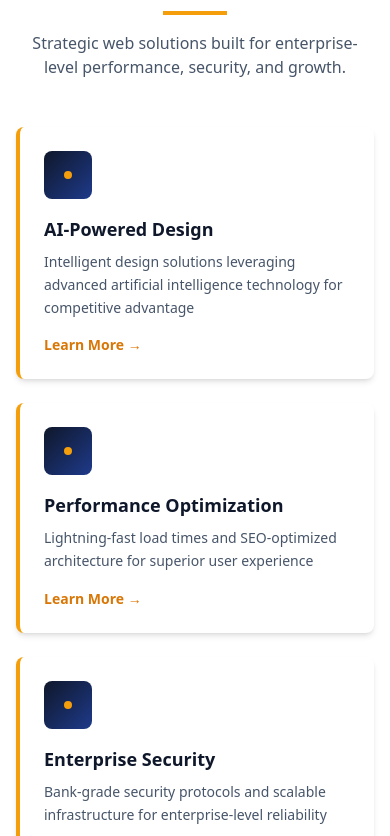
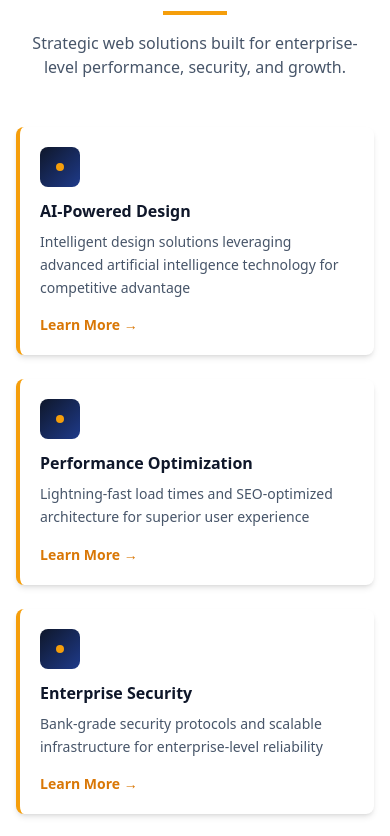
Before and after one commit to jonfolsetech-ctrl/folsetech-test-site, a Next.js app in the folder folse-tech-nextjs/: page / in a window 390 px wide. Shown: the part 780-1616 px from the top of the page. Built offline with nearby package versions, Linux system fonts and the light colour scheme; no server answers.

Commit message:
Fix enterprise security card for mobile - improve responsive styling

```diff
--- a/folse-tech-nextjs/app/components/FeatureCard.tsx
+++ b/folse-tech-nextjs/app/components/FeatureCard.tsx
@@ -8,17 +8,17 @@ export default function FeatureCard({ title, description, onClick }: FeatureCard
   return (
     <div
       onClick={onClick}
-      className={`p-6 md:p-8 border-l-4 border-amber-500 bg-white rounded-lg shadow-md hover:shadow-xl transition-all ${
-        onClick ? "cursor-pointer hover:scale-105" : ""
+      className={`p-5 md:p-8 border-l-4 border-amber-500 bg-white rounded-lg shadow-md hover:shadow-xl transition-shadow ${
+        onClick ? "cursor-pointer md:hover:shadow-2xl" : ""
       }`}
     >
-      <div className="w-12 md:w-14 h-12 md:h-14 bg-gradient-to-br from-slate-900 to-blue-900 rounded-lg mb-4 md:mb-6 flex items-center justify-center">
+      <div className="w-10 md:w-14 h-10 md:h-14 bg-gradient-to-br from-slate-900 to-blue-900 rounded-lg mb-3 md:mb-6 flex items-center justify-center flex-shrink-0">
         <div className="w-2 h-2 bg-amber-500 rounded-full"></div>
       </div>
-      <h3 className="text-lg md:text-xl font-bold text-slate-900 mb-2 md:mb-3">{title}</h3>
+      <h3 className="text-base md:text-xl font-bold text-slate-900 mb-2 md:mb-3 line-clamp-2">{title}</h3>
       <p className="text-sm md:text-base text-slate-600 leading-relaxed font-light">{description}</p>
       {onClick && (
-        <div className="mt-4 text-amber-600 font-semibold text-sm hover:text-amber-700">
+        <div className="mt-4 text-amber-600 font-semibold text-sm hover:text-amber-700 transition-colors">
           Learn More →
         </div>
       )}
```
